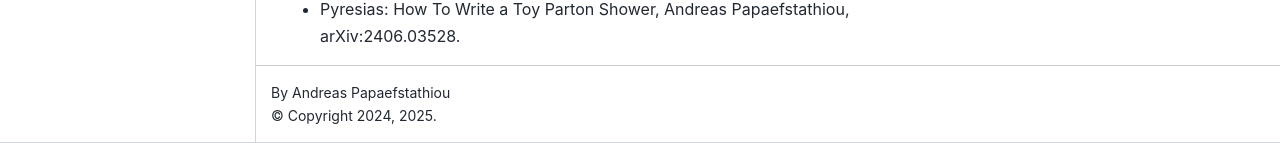
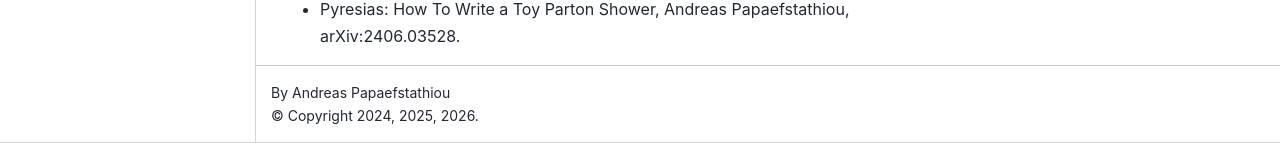
Before and after one commit to apapaefs/ScientificComputing, a Jupyter Book: the page built from intro.md, in a window 1280 px wide and 985 px high. Shown: the part 842-985 px from the top of the window. Built offline with Jupyter Book 1.0.4 settings and Sphinx 7.4.7 and the Sphinx Book theme 1.1.4, drawn with Linux system fonts in a browser that asks for light colours; pages that are not in the unit, such as notebooks, are missing from menus.

Commit message:
include 2026 in copyright

```diff
--- a/_config.yml
+++ b/_config.yml
@@ -4,7 +4,7 @@
 title: An Introduction to Scientific Computing
 author: Andreas Papaefstathiou
 logo: newlogo2.png
-copyright : 2024, 2025
+copyright : 2024, 2025, 2026
 
 # Keep scratch notebooks and generated files out of the Sphinx source graph.
 only_build_toc_files: true
```
